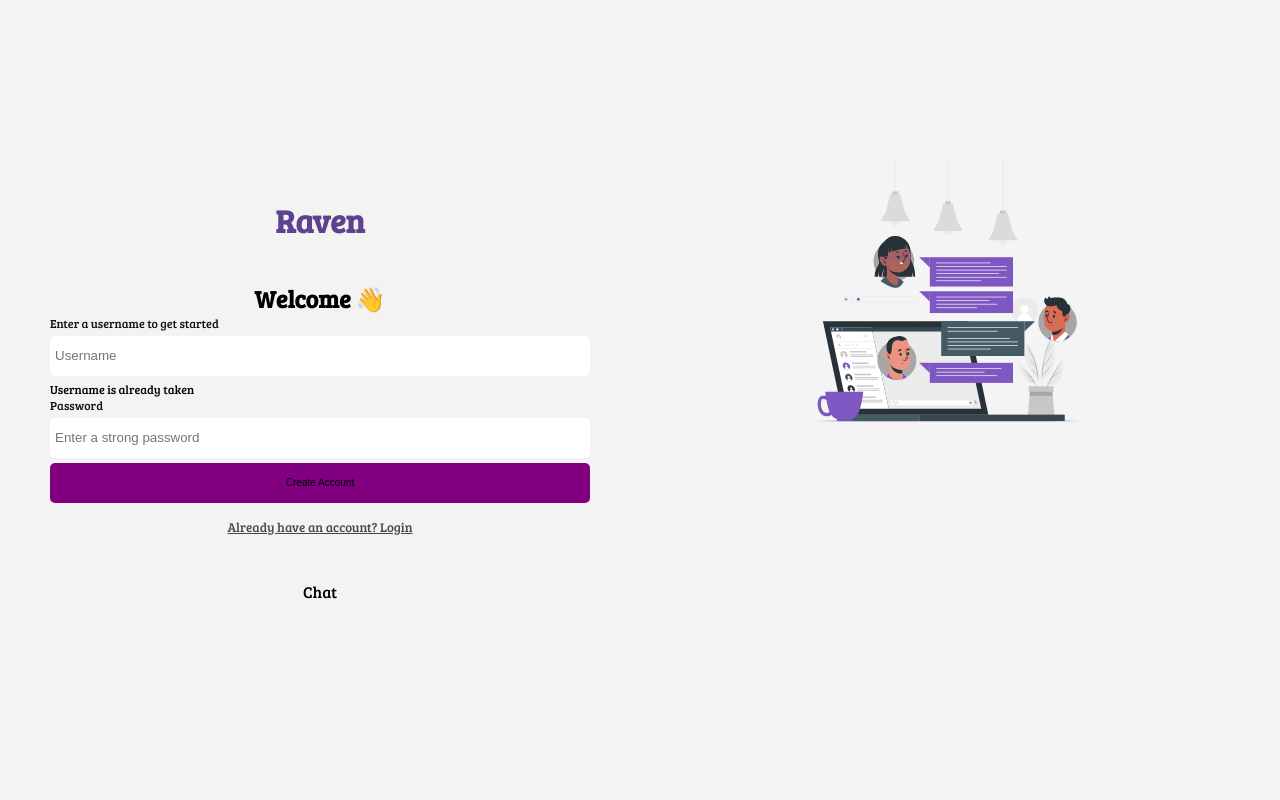
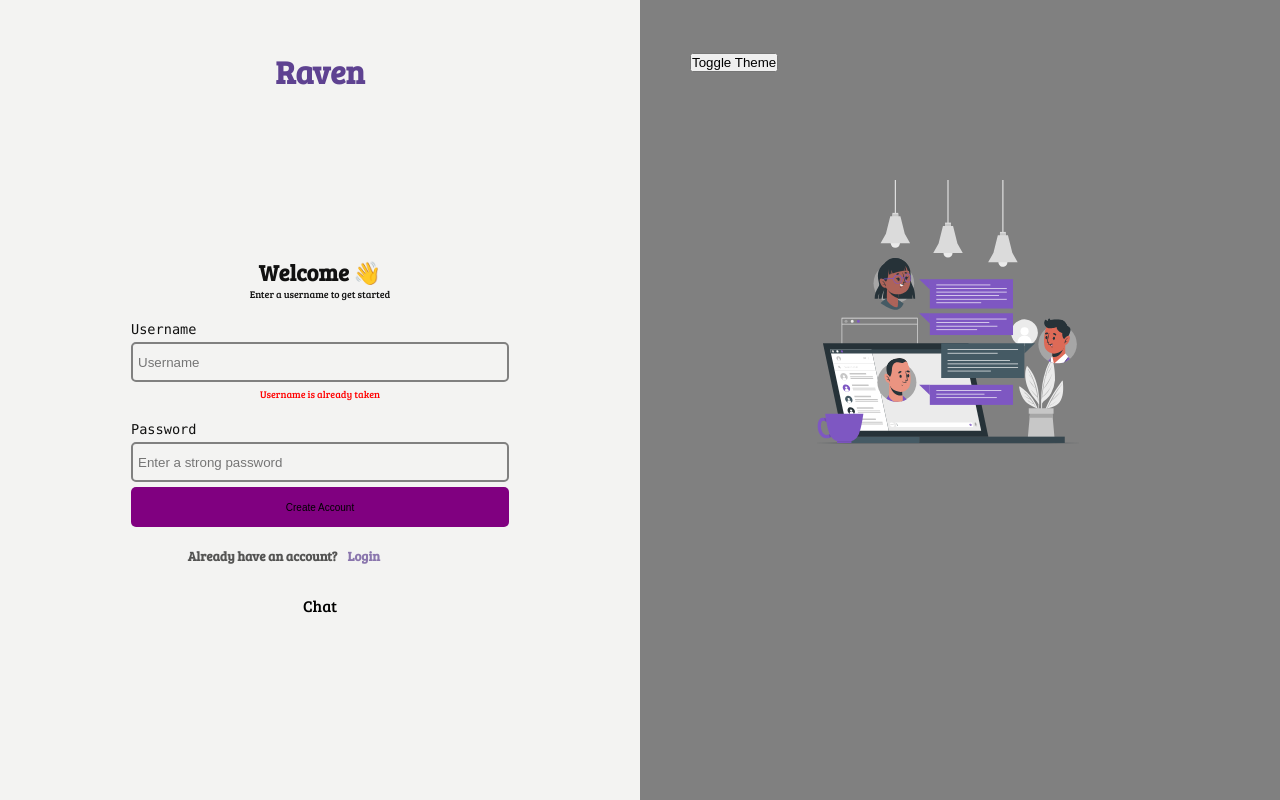
Before and after one commit to Codestronomer/Ravens, a Next.js app in the folder client/: page / in a window 1280 px wide. Built offline with nearby package versions, Linux system fonts and the light colour scheme; no server answers.

Commit message:
[feat] update auth component and styles

```diff
--- a/client/src/app/auth/auth.module.css
+++ b/client/src/app/auth/auth.module.css
@@ -3,8 +3,30 @@
   width: 100%;
   display: flex;
   font-size: 12px;
-  text-align: left;
+  text-align: center;
   flex-direction: column;
+}
+
+.authComponent {
+  gap: 20px;
+  display: flex;
+  flex-direction: column;
+}
+
+.authForm {
+  gap: 20px;
+  display: flex;
+  flex-direction: column;
+}
+
+.formInfo {
+  font-size: 15px;
+  text-align: center;
+  color: var(--text-color);
+}
+
+.formInfo p {
+  font-size: 10px;
 }
 
 .description {
@@ -15,15 +37,25 @@
   max-width: var(--max-width);
   width: 100%;
   font-family: var(--font-mono);
+  color: var(--text-color);
+  background-color: var(--background-color);
 }
 
 .userInput {
+  width: 100%;
+  outline: 0px;
+  height: 40px;
   border: none;
-  height: 40px;
-  width: 100%;
+  padding: 5px;
   border-radius: 5px;
-  padding: 5px;
-  outline: 0px;
+  border: 2px solid gray;
+  color: var(--text-color);
+  background-color: var(--background-color);
+}
+
+.usernameError {
+  font-size: 10px;
+  color: red;
 }
 
 .userSubmit {
@@ -36,11 +68,26 @@
 }
 
 .authSwitch {
+  width: 70%;
+  margin: auto;
+  margin-top: 20px;
   font-size: 13px;
-  text-decoration: underline;
-  margin: 15px;
+  cursor: pointer;
+  font-weight: 700;
+  text-decoration: none;
+  color: var(--text-color);
+}
+
+.authSwitchText {
+  gap: 10px;
   opacity: 70%;
-  cursor: pointer;
+  display: flex;
+  flex-direction: row;
+
+}
+
+.authSwitchTextMain {
+  color: #5E4291;
 }
 
 .auth-container {
--- a/client/src/app/auth/authUtils.tsx
+++ b/client/src/app/auth/authUtils.tsx
@@ -41,24 +41,15 @@ export const GetUsername: React.FC<userNameProps> = ({ setIsValid, setUsername,
 
   return <>
     <form onSubmit={handleFormSubmit} className={styles.auth}>
-      {
-        isRegister ?
-          <label
-            className={`styles.description ${theme == 'dark' ? 'dark' : ''}`}
-            style={{
-              backgroundColor: `var(--background-color)`,
-              color: `var(--text-color)`,
-            }}
-          >Enter a username to get started</label>
-        :
-          <label
-            className={`styles.description ${theme == 'dark' ? 'dark' : ''}`}
-            style={{
-              backgroundColor: `var(--background-color)`,
-              color: `var(--text-color)`,
-            }}
-          >Enter your username to continue</label>
-      }
+      <label
+        className={`${styles.description} ${theme == 'dark' ? 'dark' : ''}`}
+        style={{
+          backgroundColor: `var(--background-color)`,
+          color: `var(--text-color)`,
+        }}
+      >
+        Username
+      </label>
       <input
         className={styles.userInput}
         required={true}
@@ -66,7 +57,7 @@ export const GetUsername: React.FC<userNameProps> = ({ setIsValid, setUsername,
         onChange={handleUsername}
       >
       </input>
-      {isValidUsername && <p>Username is already taken</p>}
+      {isValidUsername && <p className={styles.usernameError}>Username is already taken</p>}
     </form>
   </>
 
@@ -97,12 +88,7 @@ export const GetPassword: React.FC<passwordProps> = ({
     <>
       <form onSubmit={handleFormSubmit} className={styles.auth}>
       <label
-        className={`styles.description ${theme == 'dark' ? 'dark' : ''}`}
-        style={{
-          backgroundColor: `var(--background-color)`,
-          color: `var(--text-color)`,
-          textAlign: 'left',
-        }}
+        className={styles.description}
       >Password</label>
       <input
         className={styles.userInput}
--- a/client/src/app/auth/index.tsx
+++ b/client/src/app/auth/index.tsx
@@ -18,10 +18,20 @@ export function Auth() {
 
   return (
     <div ref={parent}>
-      <h2 className={styles.welcome}>Welcome 👋</h2>
       { isLogin ? <Login /> : <Register />}
       <p className={styles.authSwitch} onClick={handleClick}>{
-          isLogin ? "Don't have an account? Sign up" : "Already have an account? Login"
+          isLogin ?
+          <div className={styles.authSwitchText}>
+            <div>{"Don't have an account?"}</div>
+            <div className={styles.authSwitchTextMain}>{"Sign up"}</div>
+          </div>
+          :
+          <div className={styles.authSwitchText}>
+            <div>
+              {"Already have an account?"}
+            </div>
+            <div className={styles.authSwitchTextMain}>{"Login"}</div>
+          </div>
         }
       </p>
     </div>
--- a/client/src/app/auth/login.tsx
+++ b/client/src/app/auth/login.tsx
@@ -3,6 +3,7 @@ import { AuthContext, User, AuthContextType, errorType, UserInfo } from '@/conte
 import React, { useState, useEffect, useContext } from 'react';
 import ErrorModal from '@/components/ErrorModal';
 import { GetUsername, GetPassword } from './authUtils';
+import styles from './auth.module.css';
 
 export function Login(): React.FunctionComponentElement<HTMLBodyElement> {
   const [isValid, setIsValid] = useState(false);
@@ -34,7 +35,12 @@ export function Login(): React.FunctionComponentElement<HTMLBodyElement> {
   }, [isValid]);
 
   return (
-    <div>
+    <div className={styles.authComponent}>
+      <div className={styles.formInfo}>
+        <h2 className={styles.welcome}>Welcome back👋</h2>
+        <p>Enter your username and password to continue</p>
+      </div>
+      <div className={styles.authForm}>
         <GetUsername
           userInfo={userInfo}
           setUsername={updateUserInfo}
@@ -53,5 +59,6 @@ export function Login(): React.FunctionComponentElement<HTMLBodyElement> {
           <ErrorModal onClose={handleCloseError} errorMessage={loginError.message} />
         }
       </div>
+    </div>
   )
 }
--- a/client/src/app/auth/register.tsx
+++ b/client/src/app/auth/register.tsx
@@ -31,7 +31,12 @@ export function Register(): React.FunctionComponentElement<HTMLBodyElement> {
   }, [isValid]);
 
   return (
-    <div>
+    <div className={styles.authComponent}>
+      <div className={styles.formInfo}>
+        <h2 className={styles.welcome}>Welcome 👋</h2>
+        <p>Enter a username to get started</p>
+      </div>
+      <div className={styles.authForm}>
         <GetUsername
           userInfo={userInfo}
           setUsername={updateUserInfo}
@@ -50,5 +55,6 @@ export function Register(): React.FunctionComponentElement<HTMLBodyElement> {
           <ErrorModal onClose={handleCloseError} errorMessage={registerError.message} />
         }
       </div>
+    </div>
   )
 }
--- a/client/src/app/globals.css
+++ b/client/src/app/globals.css
@@ -10,7 +10,7 @@
   --background-color: #F3F3F2;
   --text-color: #111111;
   --main-left-color: #FFFFFF;
-  --main-right-color: #F4F4F4;
+  --main-right-color: grey;
 
   --primary-glow: conic-gradient(
     from 180deg at 50% 50%,
--- a/client/src/app/page.module.css
+++ b/client/src/app/page.module.css
@@ -5,7 +5,7 @@
 }
 
 .left {
-  gap: 40px;
+  gap: 30px;
   width: 50%;
   padding: 50px;
   display: flex;
@@ -21,9 +21,11 @@
 }
 
 .form {
+  gap: 30px;
   display: flex;
+  width: 70%;
+  margin: auto;
   flex-direction: column;
-  gap: 30px;
 }
 
 .right {
--- a/client/src/app/page.tsx
+++ b/client/src/app/page.tsx
@@ -12,6 +12,7 @@ import { ThemeContextType } from '@/context';
 
 export default function Home() {
   const { theme } = useContext(Theme) as ThemeContextType;
+  const { toggleTheme } = useContext(Theme) as ThemeContextType;
 
   return (
     <main className={`${styles.main} ${theme == 'dark' ? 'dark' : ''}`}
@@ -34,6 +35,7 @@ export default function Home() {
       </div>
       <div className={`${styles.right}`}>
         <div className={styles.toggle}>
+          <button onClick={() => toggleTheme()}>Toggle Theme</button>
         </div>
         <div className={styles.rightImage}>
           <Image src={SideImage} height={300} width={300} alt='raven-image' />
--- a/client/src/components/nav/index.tsx
+++ b/client/src/components/nav/index.tsx
@@ -7,7 +7,6 @@ import { ThemeContextType } from '@/context';
 
 export default function Nav() {
 
-  const { toggleTheme } = useContext(Theme) as ThemeContextType;
   const { user } = useContext(AuthContext) as AuthContextType;
 
   return (
@@ -16,7 +15,6 @@ export default function Nav() {
         Ravens
       </h1>
       <div className={styles.navRight}>
-        <button onClick={() => toggleTheme()}>Toggle Theme</button>
         {user && user.username ? <>
           <h3>{user.username}</h3>
           <h2>Logout</h2>
```
Lines whose indentation alone changed are shown as unchanged.
